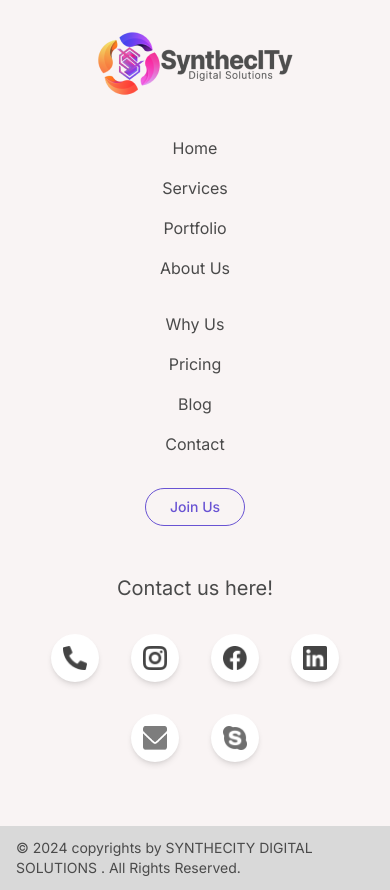
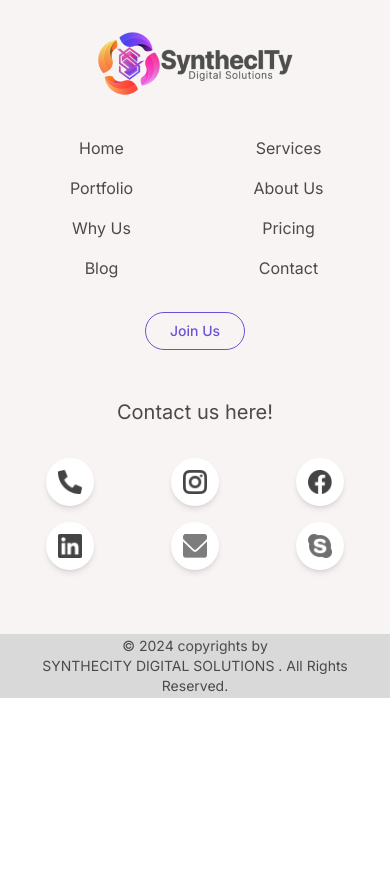
Before and after one commit to phcodesage/Synthecity-Digital-Solutions, a Next.js app: page / in a window 390 px wide. Shown: the part 1740-2630 px from the top of the page. After the commit the page ends 2438 px from the top, so only its background shows below. Built offline with nearby package versions, Linux system fonts and the light colour scheme.

Commit message:
added: footer mobile-responsiveness

```diff
--- a/app/components/Footer.tsx
+++ b/app/components/Footer.tsx
@@ -21,9 +21,9 @@ export default function Footer() {
                 className="object-contain"
               />
             </Link>
-            <div className="mt-8 flex flex-col sm:flex-row gap-8 sm:gap-16 text-center lg:text-left">
+            {/* Links Grid */}
+            <div className="mt-8 w-full grid grid-cols-2 gap-x-4 gap-y-4 sm:gap-8 text-center lg:text-left max-w-md">
               {/* First Column */}
-              <div className="flex flex-col space-y-4">
               {leftColumnLinks.map((link) => (
                 <Link
                   key={link.href}
@@ -33,9 +33,7 @@ export default function Footer() {
                   {link.label}
                 </Link>
               ))}
-              </div>
               {/* Second Column */}
-              <div className="flex flex-col space-y-4">
               {rightColumnLinks.map((link) => (
                 <Link
                   key={link.href}
@@ -45,7 +43,6 @@ export default function Footer() {
                   {link.label}
                 </Link>
               ))}
-              </div>
             </div>
             <Link
               href="/join-us"
@@ -61,7 +58,8 @@ export default function Footer() {
           {/* Right Side */}
           <div className="flex flex-col items-center justify-center h-full">
             <h3 className="text-xl text-[#4A4A4A] mb-8">Contact us here!</h3>
-            <div className="flex flex-wrap justify-center gap-8">
+            {/* Social Icons Grid */}
+            <div className="grid grid-cols-3 sm:grid-cols-6 gap-4 sm:gap-8 w-full max-w-md lg:max-w-none place-items-center">
               {SOCIAL_LINKS.map((link) => (
                 <Link
                   key={link.href}
@@ -88,8 +86,10 @@ export default function Footer() {
       <div className="w-full bg-[#D9D9D9]">
         <div className="max-w-7xl mx-auto px-4 sm:px-6 lg:px-8">
           <div className="flex items-center justify-center h-16">
-            <p className="text-[#4A4A4A] text-sm">
-              © 2024 copyrights by SYNTHECITY DIGITAL SOLUTIONS . All Rights Reserved.
+            <p className="text-[#4A4A4A] text-sm text-center px-2">
+              © 2024 copyrights by{' '}
+              <span className="whitespace-nowrap">SYNTHECITY DIGITAL SOLUTIONS</span>
+              {' '}. All Rights Reserved.
             </p>
           </div>
         </div>
```
Lines whose indentation alone changed are shown as unchanged.
